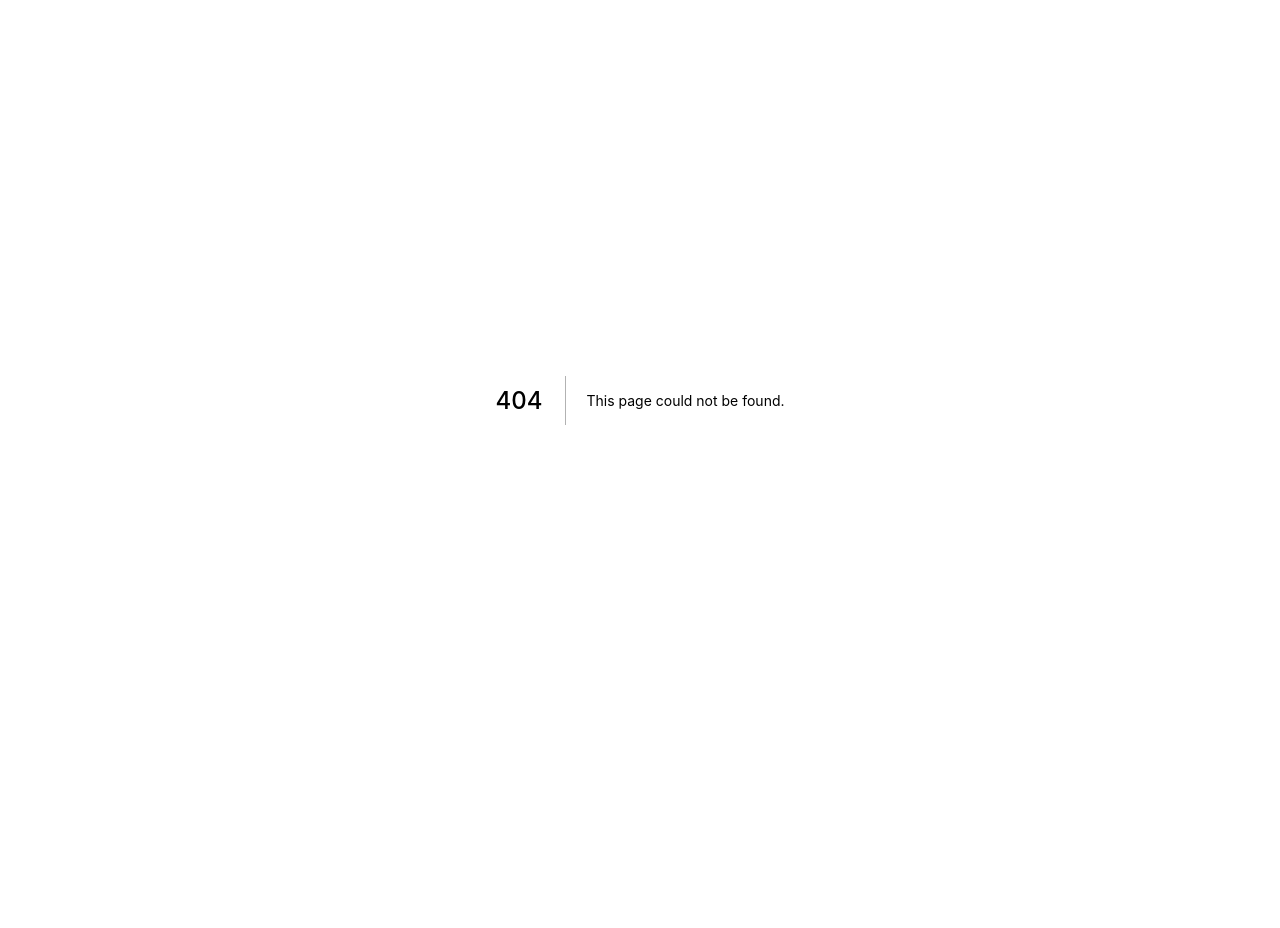
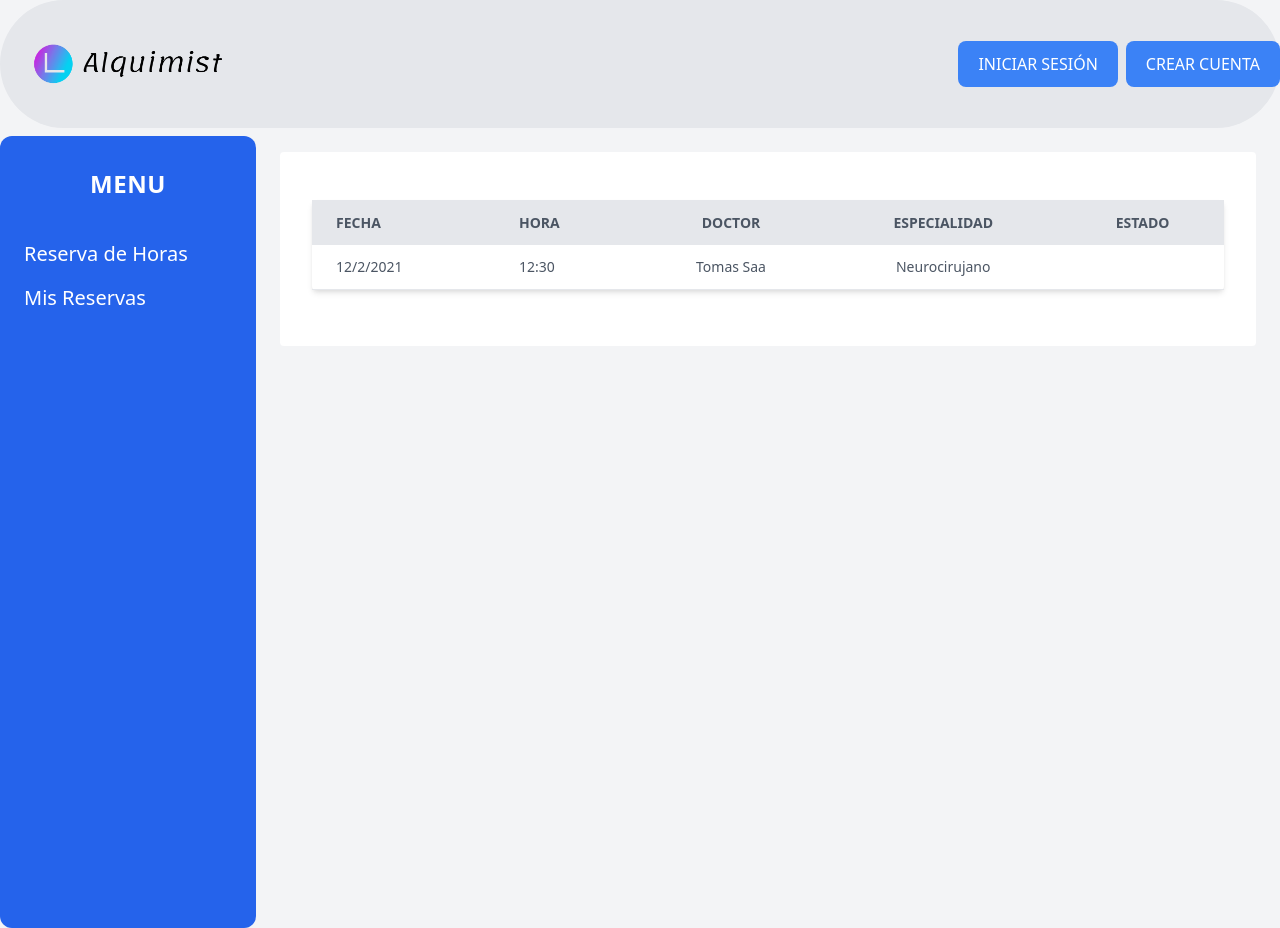
Before and after one commit to pbindisramos/Telemedicine, a Next.js app: page /misreservas in a window 1280 px wide. Before the commit this address had no page. Before the commit the page ends 800 px from the top, so only its background shows below. Built offline with nearby package versions, Linux system fonts and the light colour scheme.

Commit message:
mis reservas

```diff
--- /dev/null
+++ b/components/Paciente/MisReservas.js
@@ -0,0 +1,55 @@
+import React from 'react';
+
+const misReservas = () => {
+  return (
+    <>
+      <div className='md:w-3/5 xl:w-4/5 mx-auto p-6 flex'>
+        <div className='w-full'>
+          <form className='bg-white rounded shadown-md px-8 pt-6 pb-8 mb-4'>
+            <div className='w-full lg:w-6/6'>
+              <div className='bg-white shadow-md rounded my-6'>
+                <table className='min-w-max w-full table-auto'>
+                  <thead>
+                    <tr className='bg-gray-200 text-gray-600 uppercase text-sm leading-normal'>
+                      <th className='py-3 px-6 text-left'>Fecha</th>
+                      <th className='py-3 px-6 text-left'>Hora</th>
+                      <th className='py-3 px-6 text-center'>Doctor</th>
+                      <th className='py-3 px-6 text-center'>Especialidad</th>
+                      <th className='py-3 px-6 text-center'>Estado</th>
+                    </tr>
+                  </thead>
+                  <tbody className='text-gray-600 text-sm font-light'>
+                    <tr className='border-b border-gray-200 hover:bg-gray-100'>
+                      <td className='py-3 px-6 text-left whitespace-nowrap'>
+                        <div className='flex items-center'>
+                          <span>12/2/2021</span>
+                        </div>
+                      </td>
+                      <td className='py-3 px-6'>
+                        <div className='flex items-center'>
+                          <span>12:30</span>
+                        </div>
+                      </td>
+                      <td className='py-3 px-6 text-center'>
+                        <div className='flex items-center justify-center'>
+                          <span>Tomas Saa</span>
+                        </div>
+                      </td>
+                      <td className='py-3 px-6 text-center'>
+                        <div className='flex items-center justify-center'>
+                          <span>Neurocirujano</span>
+                        </div>
+                      </td>
+                    </tr>
+                  </tbody>
+                </table>
+              </div>
+            </div>
+          </form>
+        </div>
+      </div>
+    </>
+  );
+};
+
+export default misReservas;
--- a/components/Sidebar.js
+++ b/components/Sidebar.js
@@ -15,7 +15,7 @@ const Sidebar = () => {
             </a>
           </Link>
           <div className='mt-4'>
-            <Link href='#'>
+            <Link href='misreservas'>
               <a className='text-xl text-white group-hover:text-gray-600'>
                 Mis Reservas
               </a>
--- /dev/null
+++ b/pages/misreservas.js
@@ -0,0 +1,17 @@
+import React from 'react';
+import Layout from '../components/Layout';
+import Sidebar from '../components/Sidebar';
+import MisReservas from '../components/Paciente/MisReservas';
+
+const miReservas = () => {
+  return (
+    <>
+      <Layout>
+        <Sidebar />
+        <MisReservas />
+      </Layout>
+    </>
+  );
+};
+
+export default miReservas;
```
